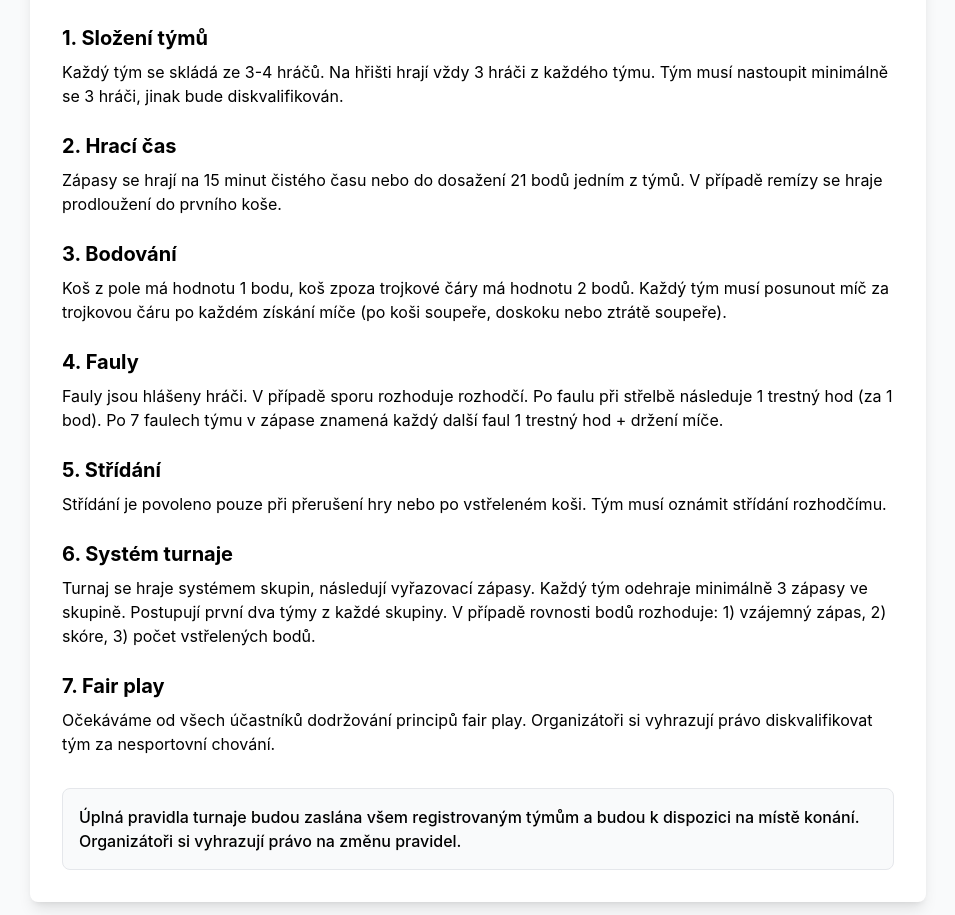
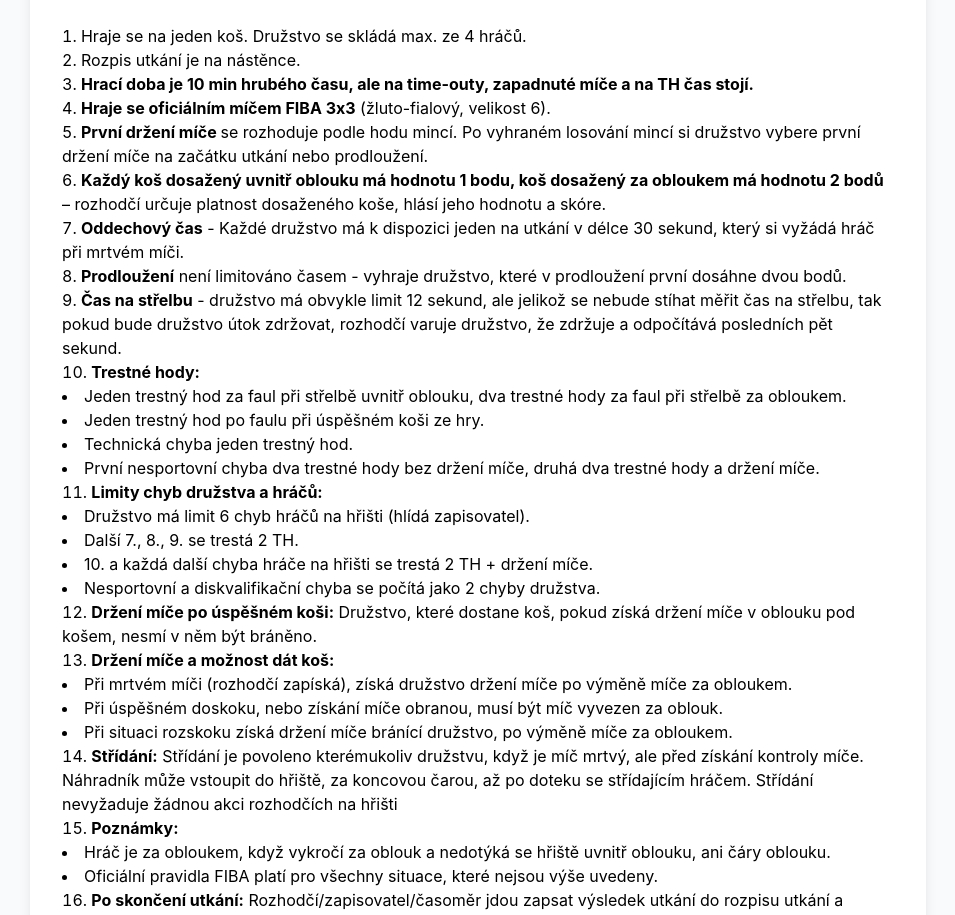
Before and after one commit to Tumis02/street-cup, a Next.js app: page / in a window 1280 px wide. Shown: the part 1880-2795 px from the top of the page, without its empty margins (162-1117 px from the left). Built offline with nearby package versions, Linux system fonts and the light colour scheme; a web font is replaced by a local one.

Commit message:
pravidla + fotky 2025

```diff
--- a/components/RulesSection.tsx
+++ b/components/RulesSection.tsx
@@ -14,47 +14,55 @@ const RulesSection: React.FC = () => {
             <h3 className="text-2xl font-bold mb-6 text-primary">Základní pravidla</h3>
 
             <div className="space-y-6">
-              <div>
-                <h4 className="text-xl font-bold mb-2">1. Složení týmů</h4>
-                <p>Každý tým se skládá ze 3-4 hráčů. Na hřišti hrají vždy 3 hráči z každého týmu. Tým musí nastoupit minimálně se 3 hráči, jinak bude diskvalifikován.</p>
+              <ol className="list-decimal list-inside">
+                <li>Hraje se na jeden koš. Družstvo se skládá max. ze 4 hráčů.</li>
+                <li>Rozpis utkání je na nástěnce.</li>
+                <li><span className="font-bold"> Hrací doba je 10 min hrubého času, ale na time-outy, zapadnuté míče a na TH čas stojí.</span></li>
+                <li><span className="font-bold">Hraje se oficiálním míčem FIBA 3x3</span> (žluto-fialový, velikost 6).</li>
+                <li><span className="font-bold">První držení míče </span>se rozhoduje podle hodu mincí. Po vyhraném losování mincí si družstvo vybere první držení míče na začátku utkání nebo prodloužení.</li>
+                <li><span className="font-bold">Každý koš dosažený uvnitř oblouku má hodnotu 1 bodu, koš dosažený za obloukem má hodnotu 2 bodů</span> – rozhodčí určuje platnost dosaženého koše, hlásí jeho hodnotu a skóre.</li>
+                <li><span className="font-bold">Oddechový čas</span> - Každé družstvo má k dispozici jeden na utkání v délce 30 sekund, který si vyžádá hráč při mrtvém míči.</li>
+                <li><span className="font-bold">Prodloužení</span> není limitováno časem - vyhraje družstvo, které v prodloužení první dosáhne dvou bodů.</li>
+                <li><span className="font-bold">Čas na střelbu</span> - družstvo má obvykle limit 12 sekund, ale jelikož se nebude stíhat měřit čas na střelbu, tak pokud bude družstvo útok zdržovat, rozhodčí varuje družstvo, že zdržuje a odpočítává posledních pět sekund.</li>
+                <li><span className="font-bold">Trestné hody: </span>
+                  <ul className="list-disc list-inside">
+                    <li>Jeden trestný hod za faul při střelbě uvnitř oblouku, dva trestné hody za faul při střelbě za obloukem. </li>
+                    <li>Jeden trestný hod po faulu při úspěšném koši ze hry. </li>
+                    <li>Technická chyba jeden trestný hod. </li>
+                    <li>První nesportovní chyba dva trestné hody bez držení míče, druhá dva trestné hody a držení míče.</li>
+                  </ul>
+                </li>
+                <li><span className="font-bold">Limity chyb družstva a hráčů:</span>
+                  <ul className="list-disc list-inside">
+                    <li>Družstvo má limit 6 chyb hráčů na hřišti (hlídá zapisovatel).</li>
+                    <li>Další 7., 8., 9. se trestá 2 TH. </li>
+                    <li>10. a každá další chyba hráče na hřišti se trestá 2 TH + držení míče. </li>
+                    <li>Nesportovní a diskvalifikační chyba se počítá jako 2 chyby družstva. </li>
+                  </ul>
+                </li>
+                <li><span className="font-bold">Držení míče po úspěšném koši:</span> Družstvo, které dostane koš, pokud získá držení míče v oblouku pod košem, nesmí v něm být bráněno.</li>
+                <li>
+                  <span className="font-bold">Držení míče a možnost dát koš:</span>
+                  <ul className="list-disc list-inside">
+                    <li>Při mrtvém míči (rozhodčí zapíská), získá družstvo držení míče po výměně míče za obloukem.</li>
+                    <li>Při úspěšném doskoku, nebo získání míče obranou, musí být míč vyvezen za oblouk.</li>
+                    <li>Při situaci rozskoku získá držení míče bránící družstvo, po výměně míče za obloukem.</li>
+                  </ul>
+                </li>
+                <li><span className="font-bold">Střídání:</span> Střídání je povoleno kterémukoliv družstvu, když je míč mrtvý, ale před získání kontroly míče. Náhradník může vstoupit do hřiště, za koncovou čarou, až po doteku se střídajícím hráčem. Střídání nevyžaduje žádnou akci rozhodčích na hřišti</li>
+                <li><span className="font-bold">Poznámky:</span>
+                  <ul className="list-disc list-inside">
+                    <li>Hráč je za obloukem, když vykročí za oblouk a nedotýká se hřiště uvnitř oblouku, ani čáry oblouku.</li>
+                    <li>Oficiální pravidla FIBA platí pro všechny situace, které nejsou výše uvedeny.</li>
+                  </ul>
+                </li>
+                <li><span className="font-bold">Po skončení utkání:</span> Rozhodčí/zapisovatel/časoměr jdou zapsat výsledek utkání do rozpisu utkání a tabulky ve skupině. Zástupci týmů, které dohrály, si střihnou o to, který tým bude dělat rozhodčí, zapisovatele a časomíru v následujícím utkání. </li>
+                <li><span className="font-bold">Rozhodčí nebude sedět.</span> Zapisovatel a časomíra mohou. Časoměřič zároveň musí otáčet skóre na tabuli.</li>
+                <li><span className="font-bold">Každý hráč startuje v turnaji na vlastní nebezpečí!</span></li>
+              </ol>
+
+
               </div>
-
-              <div>
-                <h4 className="text-xl font-bold mb-2">2. Hrací čas</h4>
-                <p>Zápasy se hrají na 15 minut čistého času nebo do dosažení 21 bodů jedním z týmů. V případě remízy se hraje prodloužení do prvního koše.</p>
-              </div>
-
-              <div>
-                <h4 className="text-xl font-bold mb-2">3. Bodování</h4>
-                <p>Koš z pole má hodnotu 1 bodu, koš zpoza trojkové čáry má hodnotu 2 bodů. Každý tým musí posunout míč za trojkovou čáru po každém získání míče (po koši soupeře, doskoku nebo ztrátě soupeře).</p>
-              </div>
-
-              <div>
-                <h4 className="text-xl font-bold mb-2">4. Fauly</h4>
-                <p>Fauly jsou hlášeny hráči. V případě sporu rozhoduje rozhodčí. Po faulu při střelbě následuje 1 trestný hod (za 1 bod). Po 7 faulech týmu v zápase znamená každý další faul 1 trestný hod + držení míče.</p>
-              </div>
-
-              <div>
-                <h4 className="text-xl font-bold mb-2">5. Střídání</h4>
-                <p>Střídání je povoleno pouze při přerušení hry nebo po vstřeleném koši. Tým musí oznámit střídání rozhodčímu.</p>
-              </div>
-
-              <div>
-                <h4 className="text-xl font-bold mb-2">6. Systém turnaje</h4>
-                <p>Turnaj se hraje systémem skupin, následují vyřazovací zápasy. Každý tým odehraje minimálně 3 zápasy ve skupině. Postupují první dva týmy z každé skupiny. V případě rovnosti bodů rozhoduje: 1) vzájemný zápas, 2) skóre, 3) počet vstřelených bodů.</p>
-              </div>
-
-              <div>
-                <h4 className="text-xl font-bold mb-2">7. Fair play</h4>
-                <p>Očekáváme od všech účastníků dodržování principů fair play. Organizátoři si vyhrazují právo diskvalifikovat tým za nesportovní chování.</p>
-              </div>
-            </div>
-
-            <div className="mt-8 p-4 bg-gray-50 rounded-lg border border-gray-200">
-              <p className="font-medium">
-                Úplná pravidla turnaje budou zaslána všem registrovaným týmům a budou k dispozici na místě konání. Organizátoři si vyhrazují právo na změnu pravidel.
-              </p>
-            </div>
           </div>
         </div>
       </div>
```
Also changed, not shown: data/history.json (+16 -16 lines).
